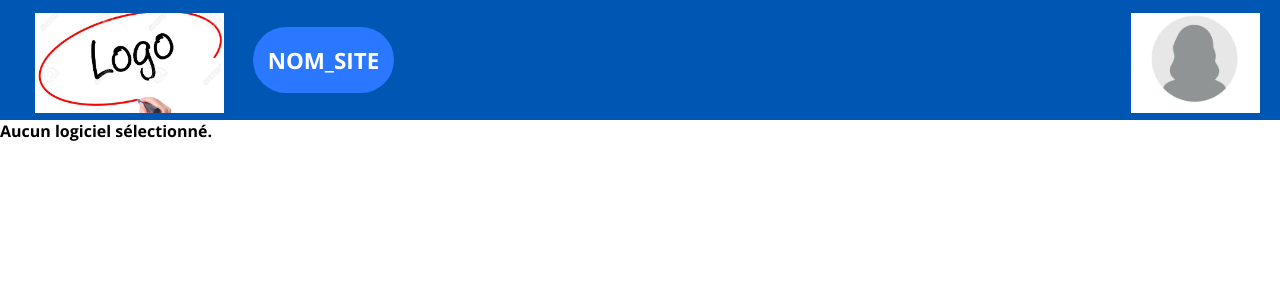
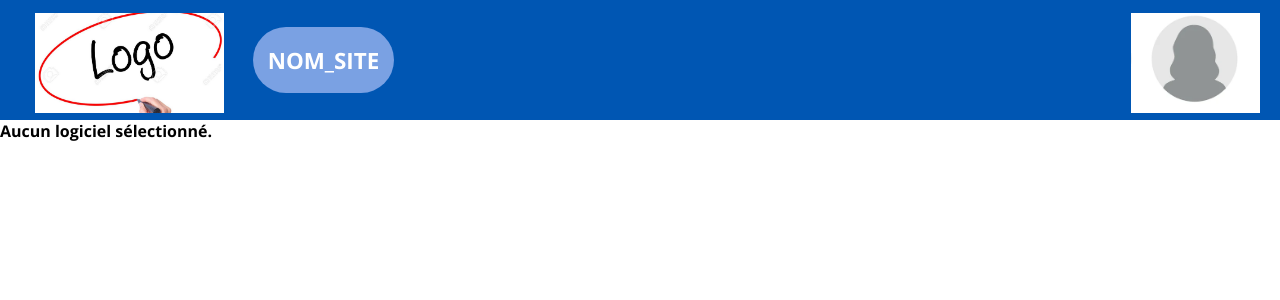
Before and after one commit to TevaPhilippe05/Nuit-de-l-info, a PHP site: page /logiciel.php in a window 1280 px wide, with the pointer over the restyled element. Shown: the top 300 px of the page. Run offline with PHP 8.4, Linux system fonts and the light colour scheme; data that the repository does not hold is empty.

Commit message:
style minor color

```diff
--- a/vue/style.css
+++ b/vue/style.css
@@ -87,12 +87,12 @@ header *{
 }
 
 .titre_header:hover {
-    background-color: #2A78FF;
+    background-color: #7aa1e3;
 }
 
 .titre_header:hover p {
     color: #FFFFFF;
-    background-color: #2A78FF;
+    background-color: #7aa1e3;
 }
 header img {
     max-height: 100px;
```
